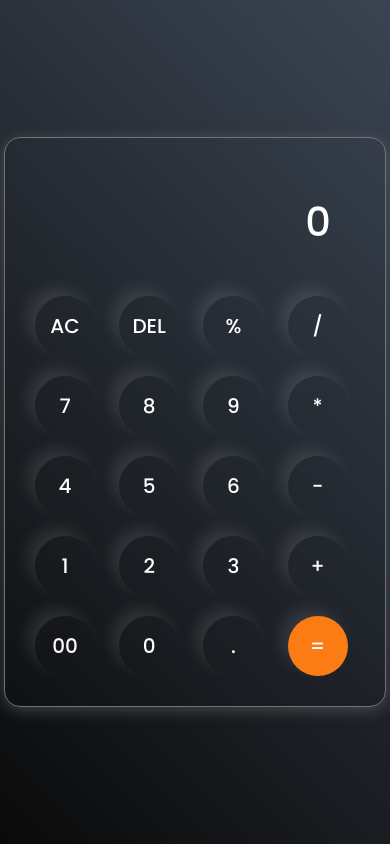
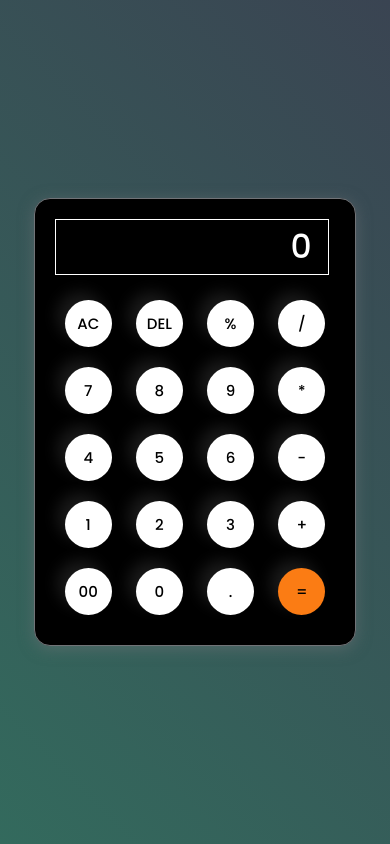
Before and after one commit to Dharam-IN/Javascript_Calculator, a plain HTML site: page index.html in a window 390 px wide. Drawn offline with Linux system fonts and the light colour scheme.

Commit message:
Update style.css

```diff
--- a/css/style.css
+++ b/css/style.css
@@ -11,27 +11,25 @@ body{
     display: flex;
     justify-content: center;
     align-items: center;
-    background: linear-gradient(45deg, #0a0a0a, #3a4452);
+    background: linear-gradient(45deg, #336a5d, #3a4452);
 }
 .calculator{
     border: 1px solid #717377;
     padding: 20px;
     border-radius: 16px;
-    background: transparent;
+    background: black;
     box-shadow: 0px 3px 15px rgba(113,115,119,0.5);
 }
-.calculator input{
+.calculator input {
     width: 320px;
-    border: none;
-    padding: 24px;
-    margin: 10px;
     background: transparent;
-    box-shadow: 0px 3px 15px rgbs (84, 84, 84,
-    0.1);
     font-size: 40px;
     text-align: right;
     cursor: pointer;
     color: #fff;
+    border: 1px solid white;
+    padding: 0 20px;
+    margin-bottom: 15px;
 }
 .calculator input::placeholder{
     color: #fff;
@@ -42,13 +40,27 @@ button{
     height: 60px;
     margin: 10px;
     border-radius: 50%;
-    background: transparent;
-    color: #ffffff;
     font-size: 20px;
     box-shadow: -8px -8px 15px rgba(255,
     255, 255, 0.1);
     cursor: pointer;
+    background-color: white;
+    color: black;
 }
 .equal_btn{
     background-color: #fb7c14;
 }
+
+@media screen and (max-width: 500px){
+    .calculator input {
+    width: 274px;
+    padding: 2px 16px;
+    font-size: 33px;
+    }
+
+    button {
+        width: 47px;
+        height: 47px;
+        font-size: 15px;
+    }
+}
```
